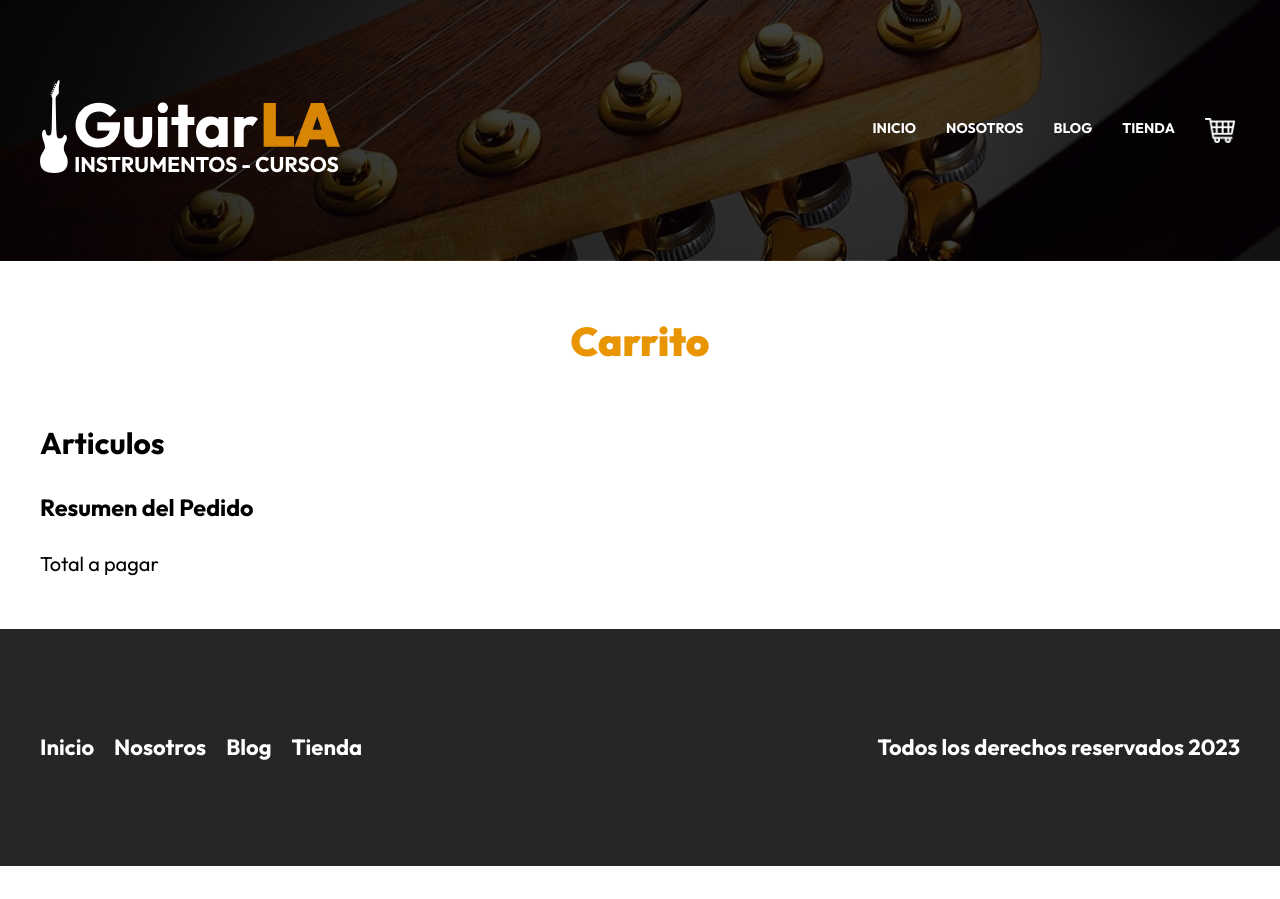
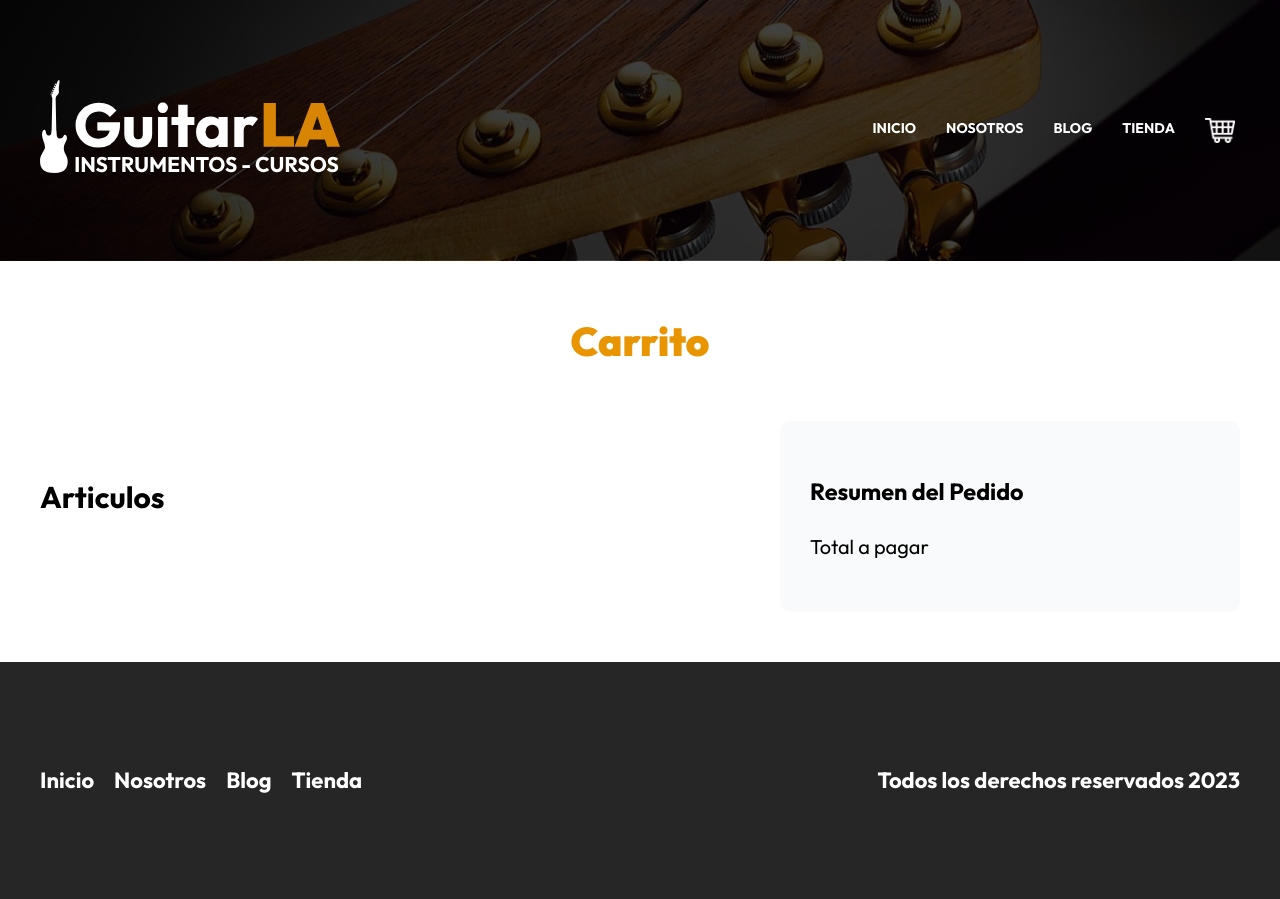
Before and after one commit to ppagano91/GuitarLA-nextjs, a Next.js app: page /carrito in a window 1280 px wide. Before the commit the page ends 866 px from the top, so only its background shows below. Built offline with nearby package versions, Linux system fonts and the light colour scheme.

Commit message:
Agregando estilos

```diff
--- a/src/pages/carrito.js
+++ b/src/pages/carrito.js
@@ -9,11 +9,11 @@ const Carrito = () => {
     <Layout title="Carrito de Compras">
       <main className="contenedor">
         <h1 className="heading">Carrito</h1>
-        <div>
-          <div>
+        <div className={styles.contenido}>
+          <div className={styles.carrito}>
             <h2>Articulos</h2>
           </div>
-          <aside>
+          <aside className={styles.resumen}>
             <h3>Resumen del Pedido</h3>
             <p>Total a pagar</p>
           </aside>
--- a/src/styles/Carrito.module.css
+++ b/src/styles/Carrito.module.css
@@ -0,0 +1,21 @@
+.contenido{
+    display: grid;
+    align-items: flex-start;
+    gap:5rem;
+
+}
+@media(min-width:768px){
+    .contenido{
+        grid-template-columns: 3fr 2fr;
+    }
+}
+
+.carrito{
+    padding: 3rem 0;
+}
+
+.resumen{
+    background-color: #F9FAFB;
+    padding: 3rem;
+    border-radius: 1rem;
+}
```
